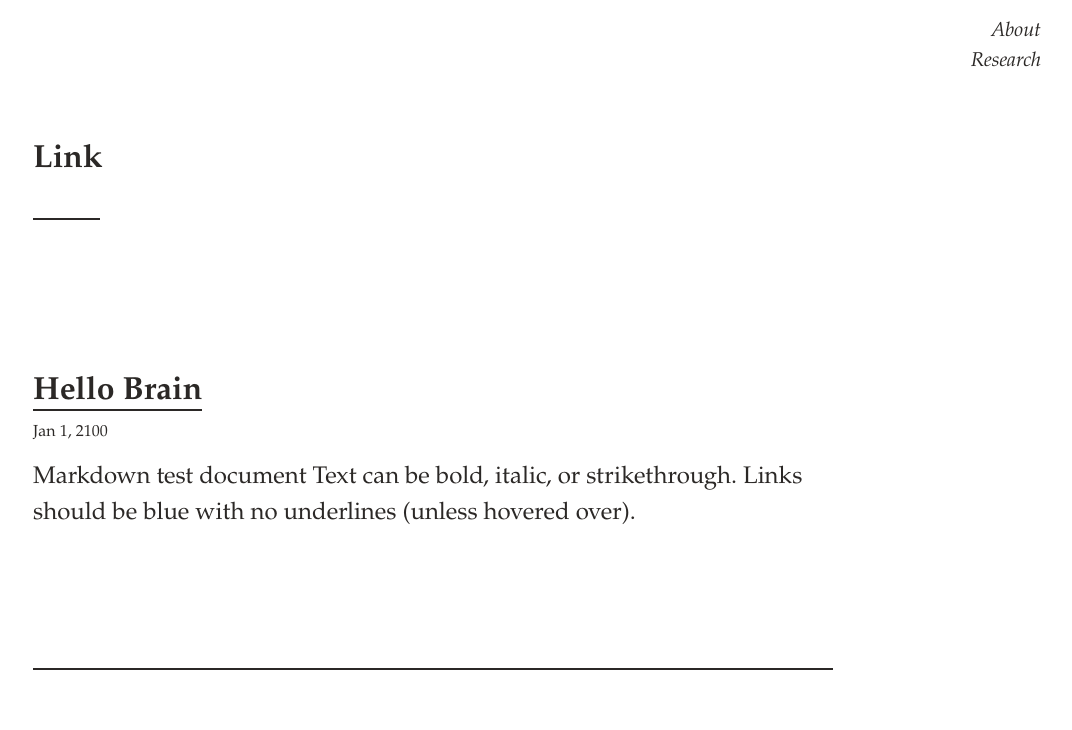
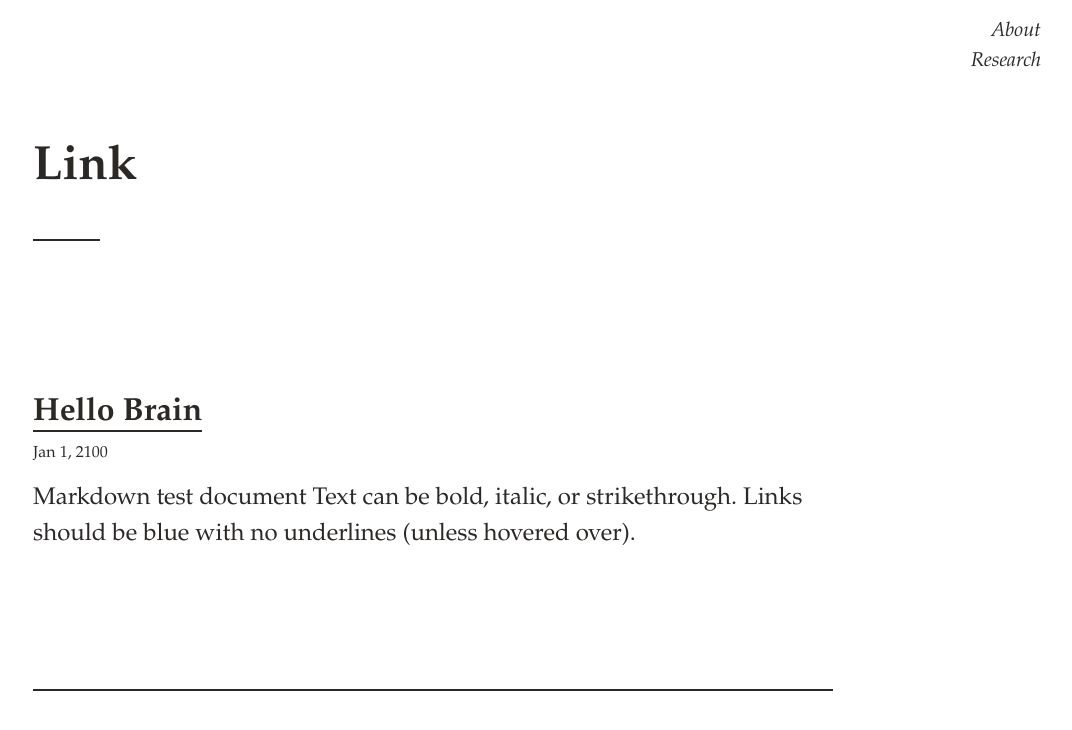
Before and after one commit to linkneuro/linkneuro.github.io, a Jekyll site: the page built from index.html, in a window 1280 px wide. Shown: the top 730 px of the page, without its empty margins (207-1279 px from the left). Built offline with Jekyll 4.4.1, drawn with Linux system fonts in a browser that asks for light colours.

Commit message:
Update _variables.scss

```diff
--- a/_sass/_variables.scss
+++ b/_sass/_variables.scss
@@ -7,7 +7,7 @@ $prose-font-size: 24px;
 
 // Type scale
 $h0-mobile: 32px;
-$h0-desktop: 32px;
+$h0-desktop: 48px;
 
 $h1-size: 32px !default;
 $h2-size: 32px !default;
```
